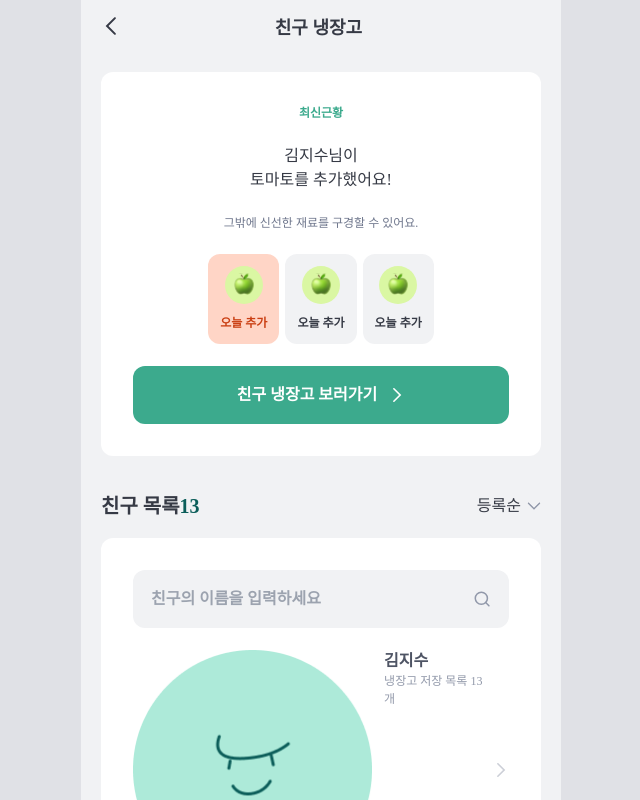
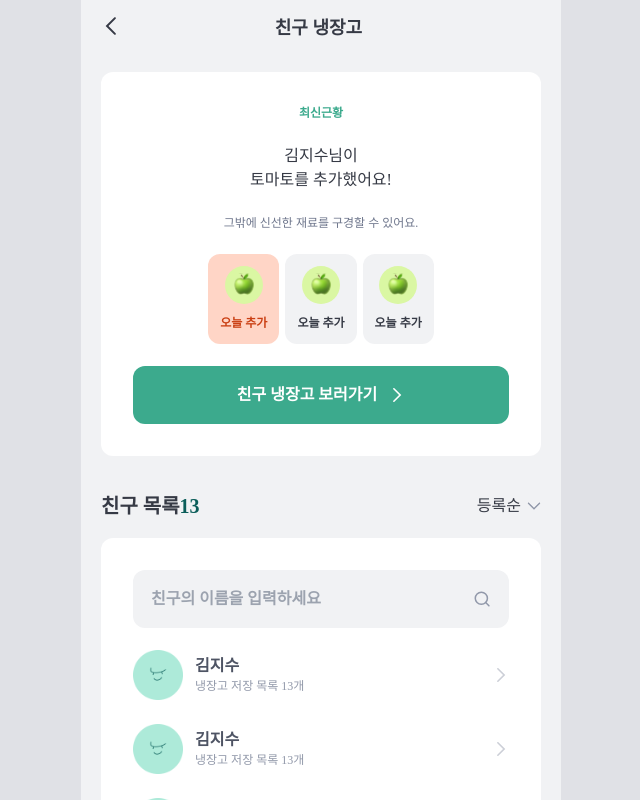
Before and after one commit to DDD-Community/fridge-link-web, a Next.js app: page /friends in a window 1280 px wide. Shown: the top 800 px of the page, without its empty margins (319-959 px from the left). Built offline with nearby package versions, Linux system fonts and the light colour scheme; a web font is replaced by a local one.

Commit message:
fix: 친구목록 페이지 스타일 변경

```diff
--- a/src/components/molecules/FriendsFridgeItem.tsx
+++ b/src/components/molecules/FriendsFridgeItem.tsx
@@ -16,12 +16,20 @@ const FriendsFridgeItem: React.FC<FriendsFridgeItemProps> = ({
   linkTo,
 }) => {
   return (
-    <div className="w-full flex items-center justify-between">
+    <Link
+      href={`friend/1`}
+      className="w-full flex items-center justify-between"
+    >
       <div className="flex gap-[12px]">
         <div>
-          <Image src={profileImg} alt={`누군가의 프로필`} />
+          <Image
+            src={profileImg}
+            width={50}
+            height={50}
+            alt={`누군가의 프로필`}
+          />
         </div>
-        <div className="flex flex-col">
+        <div className="flex flex-col justify-center">
           <div className="heading4-semibold text-gray7">{name}</div>
           <div className="body2-medium text-gray5">
             냉장고 저장 목록 {ingredientCount}개
@@ -31,7 +39,7 @@ const FriendsFridgeItem: React.FC<FriendsFridgeItemProps> = ({
       <Link href={`${linkTo}`}>
         <AngleIcon width={16} height={16} transform="rotate(180)" />
       </Link>
-    </div>
+    </Link>
   );
 };
 
```
